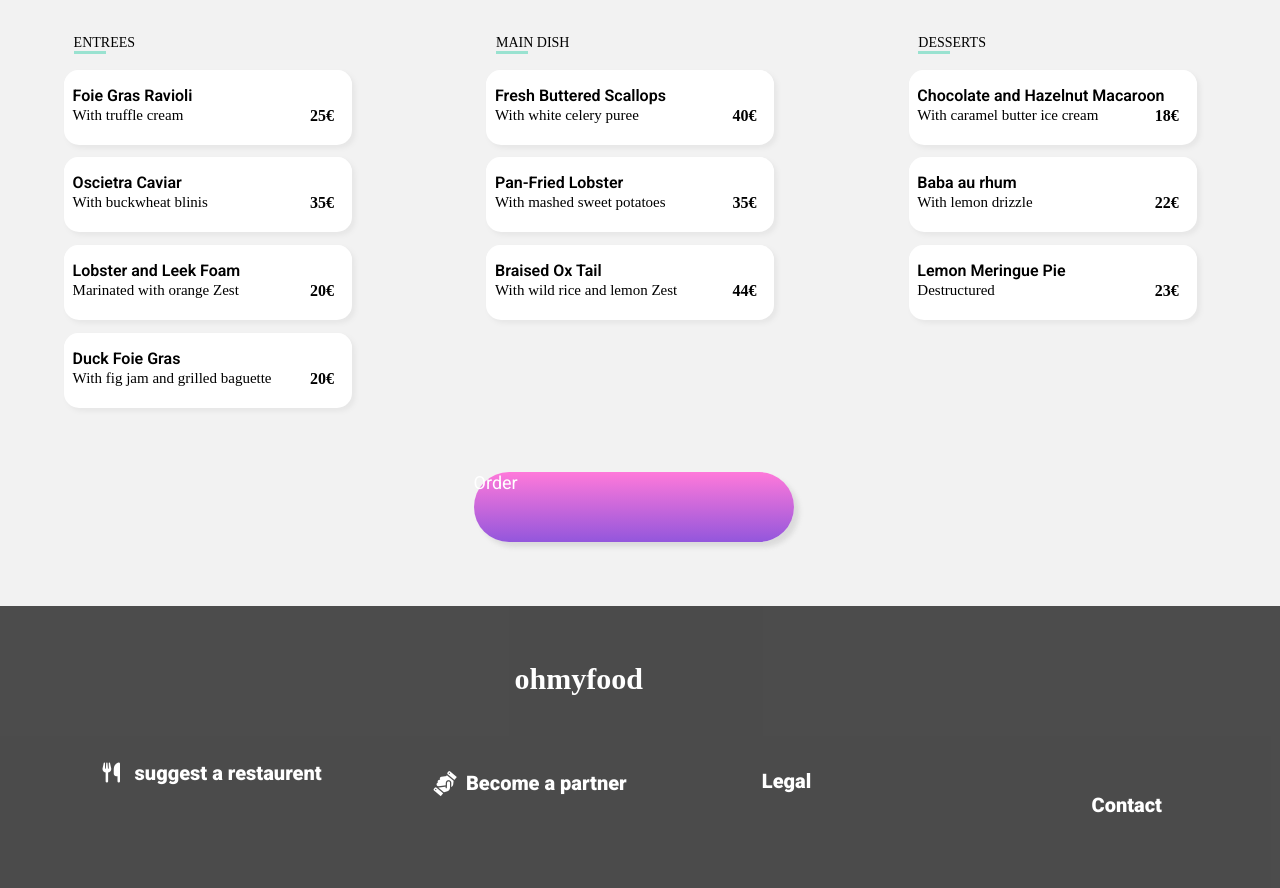
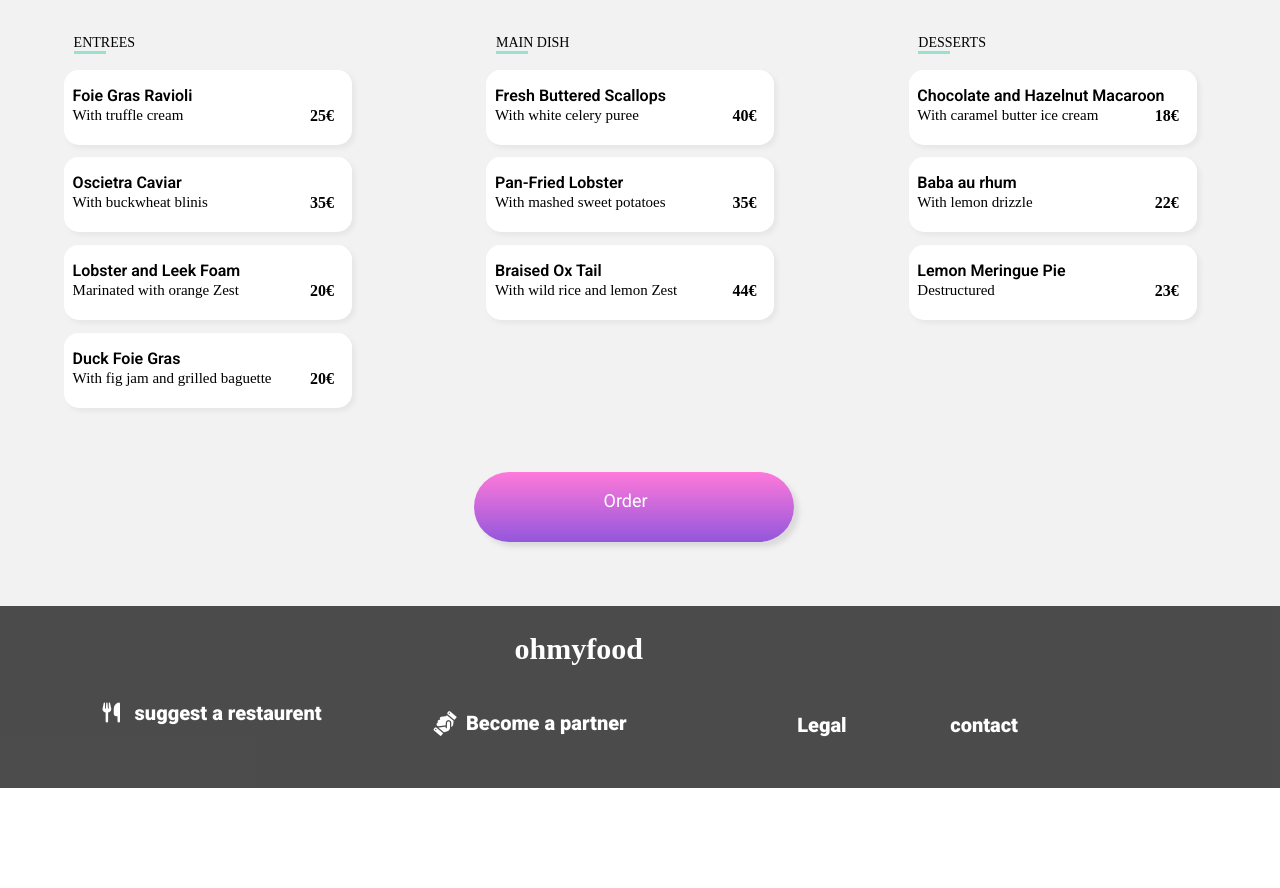
Before and after one commit to padmaja-kaviti/secondproject, a plain HTML site: page enchanted.html in a window 1280 px wide. Shown: the part 535-1423 px from the top of the page. After the commit the page ends 1323 px from the top, so only its background shows below. Drawn offline with Linux system fonts and the light colour scheme; files that its build step writes are made by us from their sources; a web font is replaced by a local one.

Commit message:
order button modified

```diff
--- a/enchanted.html
+++ b/enchanted.html
@@ -95,7 +95,7 @@
               </div>
               <div class="maindup">
                   <p class="starline1">Duck Foie Gras</p>
-                  <div class="secondlinedup"><div class="starline2">With fig jam and grilled...</div><div class="starline3">20€</div>
+                  <div class="secondlinedup"><div class="starline2">With fig jam and...</div><div class="starline3">20€</div>
                   </div>
               </div>
           </div>
@@ -218,22 +218,20 @@
       </div>
 
 
-         <a href="#" class="btn2" >Order</a>
+      <a href="#" class="btn2"><p class="para3">Order</p></a>
          </div>
      <!--Footer section-->
-     <a href="#">
-        <footer>
-         <div class="last">
+     <footer>
+        <div class="last">
 
-             <div class="hed"><p class="one">ohmyfood</p></div>
-             <div class="fl1"><span><i class="fa fa-cutlery" aria-hidden="true"></i></span><span class="text">suggest a restaurent</span></div>
-            <div class="fl2"> <span><i class="fa fa-handshake"></i></span><span class="text1">Become a partner</span></div>
-            <div class="fl2"><p class="text2">Legal</p></div>
-           <div class="fl3"> <p class="text2">Contact</p></div>
+            <div class="hed">ohmyfood</div>
+            <div class="fl1"><a href="#"><span><i class="fa fa-cutlery" aria-hidden="true"></i></span><span class="text">suggest a restaurent</span></a></div>
+           <div class="fl2"> <a href="#"><span><i class="fa fa-handshake"></i></span><span class="text1">Become a partner</span></div>
+           <div class="fl3"><a href="#" class="text2">Legal</a></div>
+          <div class="fl4"><a href="mailto:john@Ohmyfood.com" class="text2">contact</a></div>
 
-         </div>
-        </footer>
-         </a>
+        </div>
+       </footer>
 
 </body>
 </html>
```
